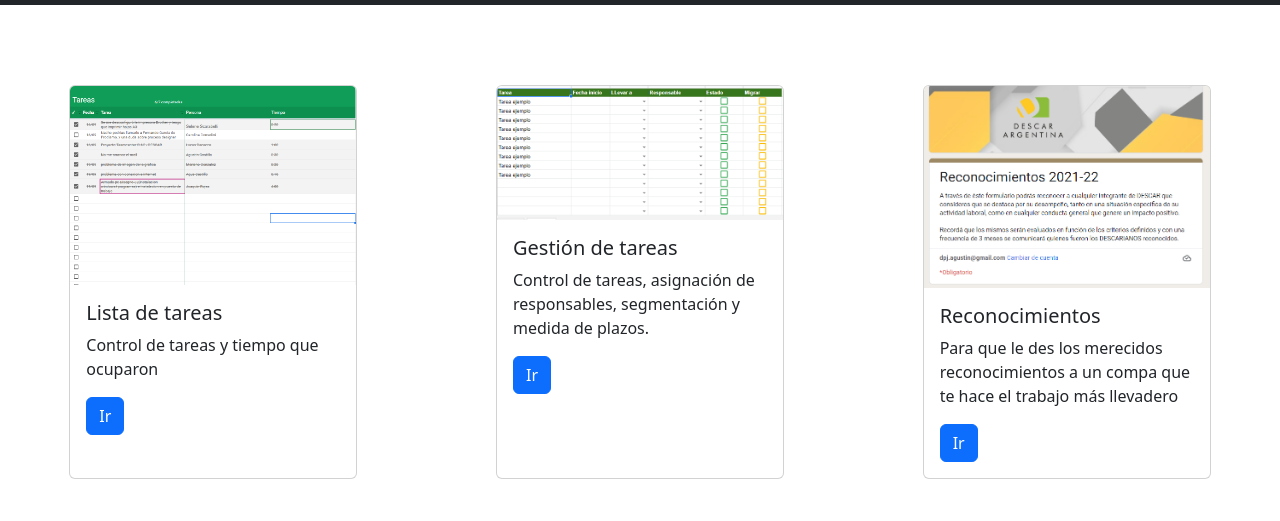
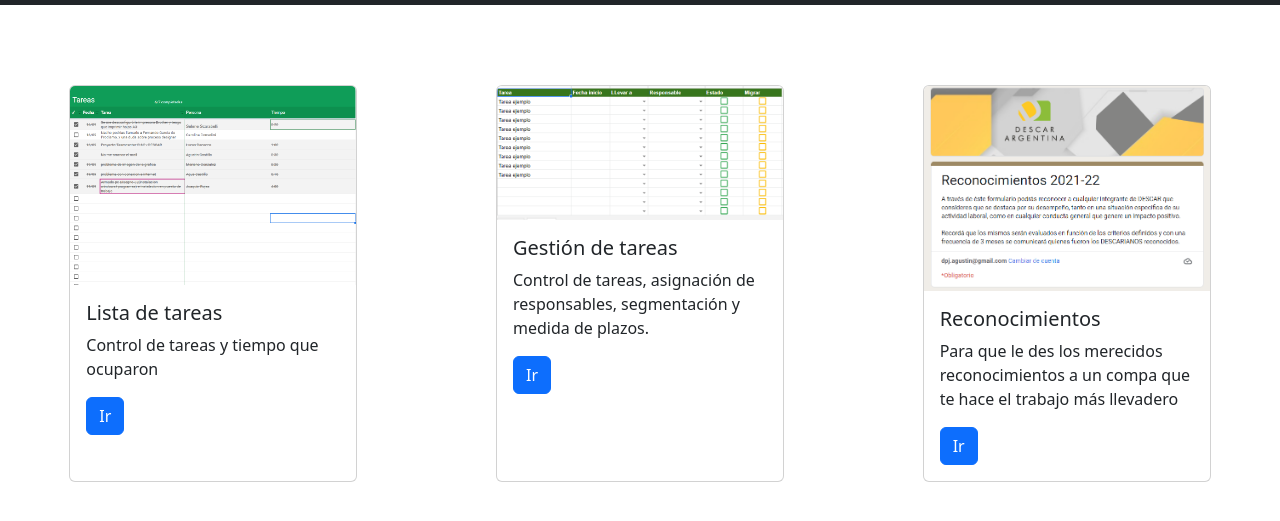
Before and after one commit to dpjagustin/deplm-repository-web, a plain HTML site: page index.html in a window 1280 px wide. Shown: the part 81-602 px from the top of the page. Drawn offline with nearby package versions, Linux system fonts and the light colour scheme.

Commit message:
reconocimientos

```diff
--- a/index.html
+++ b/index.html
@@ -49,7 +49,7 @@
       </div>
 
       <div class="card" style="width: 18rem;">
-        <img src="assets/captura3.png" class="card-img-top" alt="...">
+        <img src="assets/reconocimientos.PNG" class="card-img-top" alt="...">
         <div class="card-body">
           <h5 class="card-title">Reconocimientos</h5>
           <p class="card-text">Para que le des los merecidos reconocimientos a un compa que te hace el trabajo más llevadero</p>
```
Also changed, not shown: assets/reconocimientos.PNG (added).
